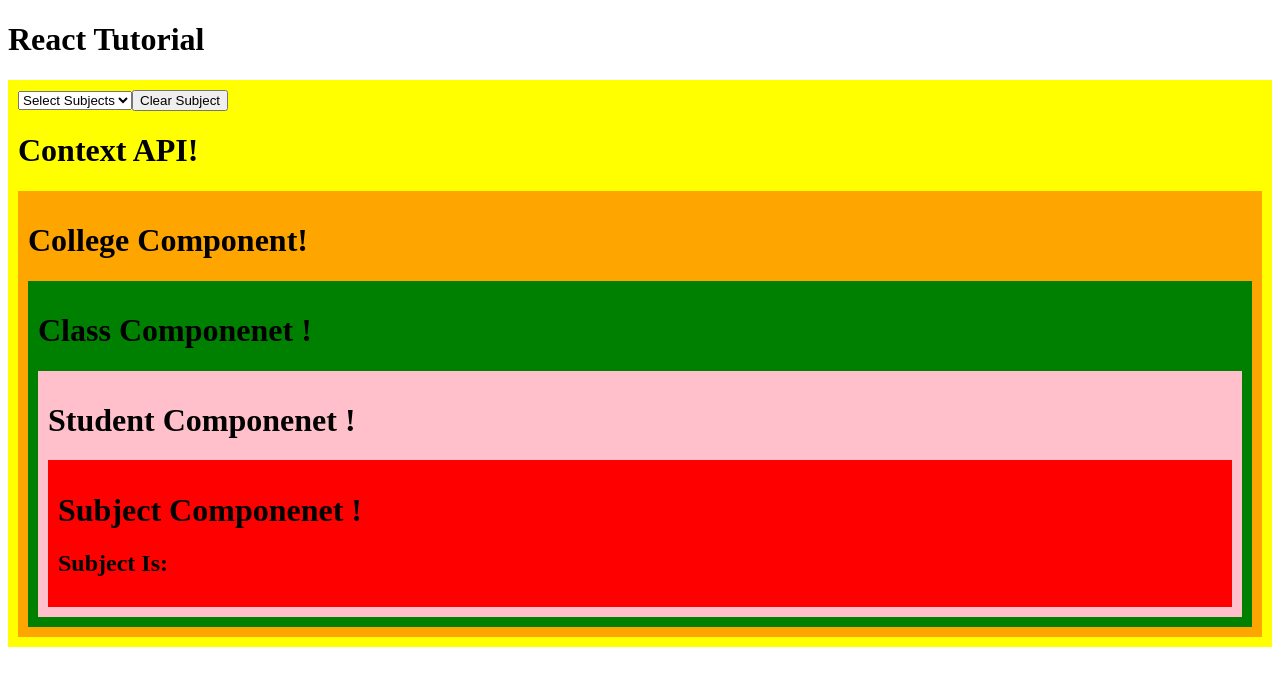
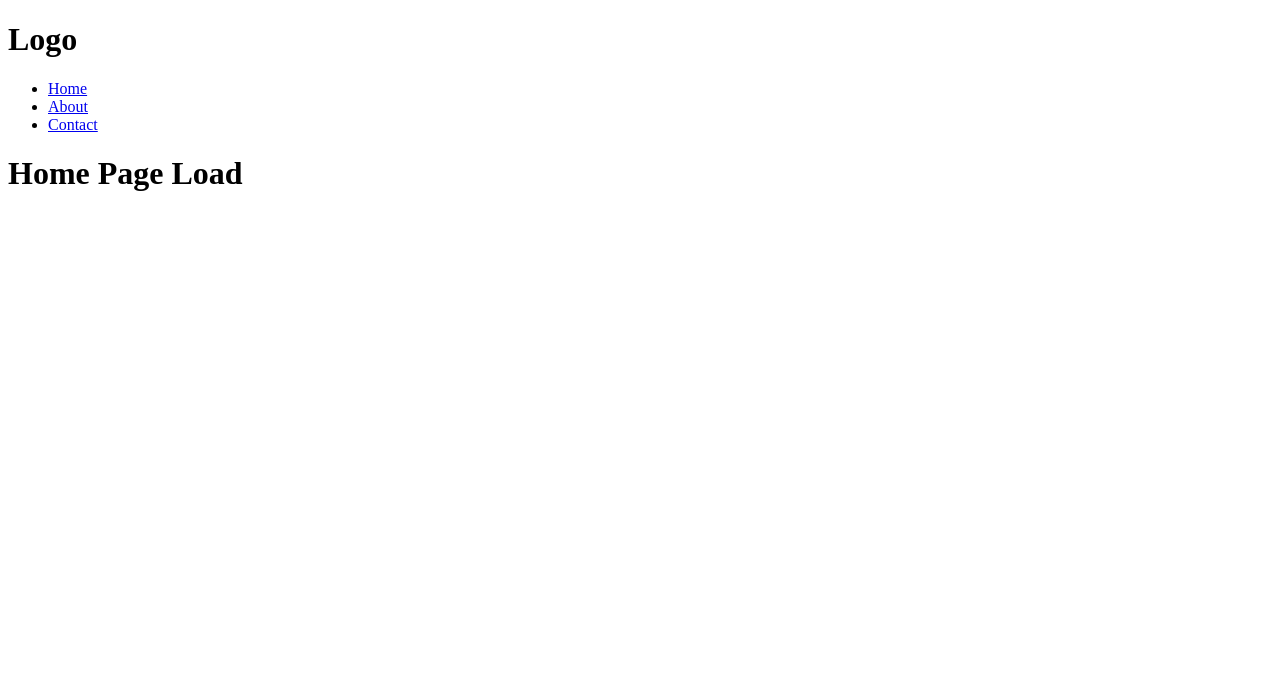
Before and after one commit to pans1234/React-Js-Tutorial, a React (Vite) app: page / in a window 1280 px wide. Shown: the top 686 px of the page. Built offline with nearby package versions, Linux system fonts and the light colour scheme.

Commit message:
React Router Concept Clarity

```diff
--- a/package.json
+++ b/package.json
@@ -11,7 +11,8 @@
   },
   "dependencies": {
     "react": "^19.3.1",
-    "react-dom": "^19.3.1"
+    "react-dom": "^19.3.1",
+    "react-router": "^8.5.2"
   },
   "devDependencies": {
     "@eslint/js": "^10.0.1",
--- a/src/App.jsx
+++ b/src/App.jsx
@@ -35,6 +35,7 @@ import UpdateObjState from './Hooks-Understanding/Updating-objects-of-state'
 import UpdateArrayObjects from './Hooks-Understanding/Update-Array-Objects-List'
 import useToggleHooks from './custom-hooks/useToggle'
 import ParentContextAPI from './Context-Api-Understand/Parent-context'
+import ReactRouterParent from './React-Routers/react-router-parent'
 function App() {
   const [count, setCount] = useState(0)
   let userObj = [
@@ -49,7 +50,7 @@ function App() {
   const [hideShow, setHideShow] = useToggleHooks()
   return (
     <div>
-      <h1>React Tutorial</h1>
+      <h1>Logo</h1>
       {/* <Login />
       <ReactJsxTutorial />
       <VariableInReact />
@@ -96,9 +97,8 @@ function App() {
         hideShow ? <h1>Custom Hooks Testing from Hide and show Function</h1> : null
       } */}
 
-      <ParentContextAPI />
-
-
+      {/* <ParentContextAPI /> */}
+      <ReactRouterParent />
     </div>
   )
 }
--- /dev/null
+++ b/src/React-Routers/navbar.jsx
@@ -0,0 +1,18 @@
+import { Link } from 'react-router'
+export default function NavbarLinks() {
+    return (
+        <div>
+            <ul>
+                <li>
+                    <Link to="/">Home</Link>
+                </li>
+                <li>
+                    <Link to="/About">About</Link>
+                </li>
+                <li>
+                    <Link to="/Contact">Contact</Link>
+                </li>
+            </ul>
+        </div>
+    )
+}
--- /dev/null
+++ b/src/React-Routers/react-router-parent.jsx
@@ -0,0 +1,13 @@
+import { BrowserRouter } from "react-router";
+import RoutesReact from './routes'
+export default function ReactRouterParent() {
+    return (
+        <>
+            <BrowserRouter>
+                <RoutesReact>
+                    <h1>Browser Router Understanding!</h1>
+                </RoutesReact>
+            </BrowserRouter>
+        </>
+    )
+}
--- /dev/null
+++ b/src/React-Routers/routes.jsx
@@ -0,0 +1,15 @@
+import { Routes, Route } from 'react-router'
+import NavbarLinks from './navbar'
+export default function RoutesReact() {
+    return (
+        <>
+            <NavbarLinks />
+            <Routes>
+                {/* Can Make the Home pgae Component call it inside the element  */}
+                <Route path="/" element={<h1>Home Page Load</h1>} />
+                <Route path="/about" element={<h1>About Page Load</h1>} />
+                <Route path="/contact" element={<h1>Contact Page Load</h1>} />
+            </Routes>
+        </>
+    )
+}
```
Also changed, not shown: 1 other file (tests, documents, lock files or other folders).
